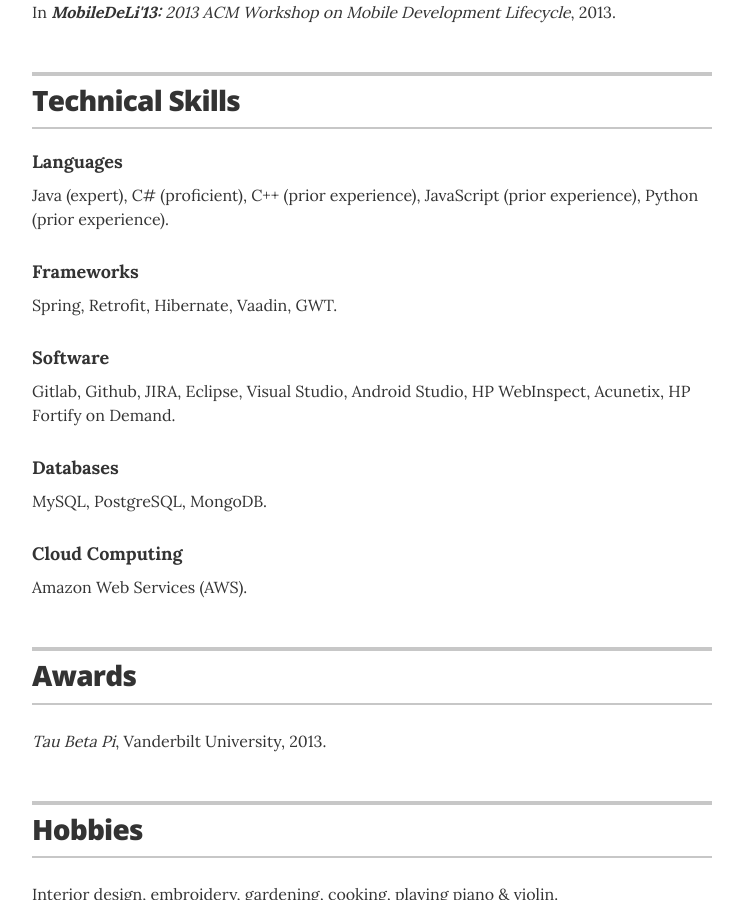
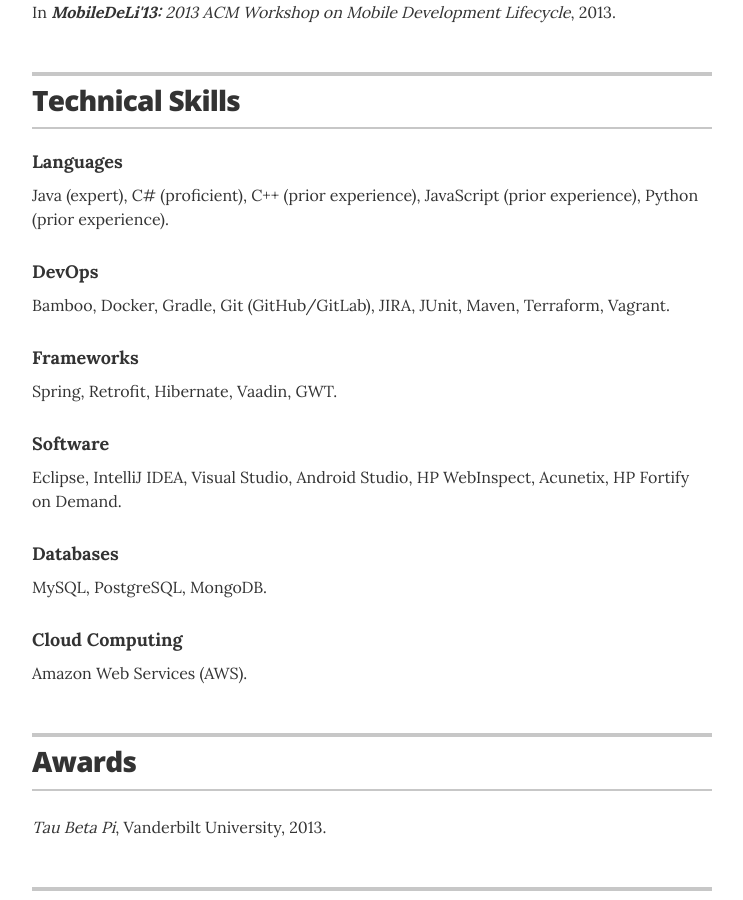
Before and after one commit to Vylegzv/Vylegzv.github.io, a Jekyll site: the page built from index.html, in a window 1280 px wide and 900 px high, scrolled down 2737 px. Shown: the whole window, without its empty margins (268-1011 px from the left). Built offline with Jekyll 4.4.1, drawn with Linux system fonts in a browser that asks for light colours.

Commit message:
devops technical skills update

```diff
--- a/_layouts/resume.html
+++ b/_layouts/resume.html
@@ -239,13 +239,19 @@
         </div>
 
         <div class="resume-item">
+          <h4 class="resume-item-details">DevOps</h4>
+          <p class="resume-item-copy">Bamboo, Docker, Gradle, Git (GitHub/GitLab),
+          JIRA, JUnit, Maven, Terraform, Vagrant.</p>
+        </div>
+
+        <div class="resume-item">
           <h4 class="resume-item-details">Frameworks</h4>
           <p class="resume-item-copy">Spring, Retrofit, Hibernate, Vaadin, GWT.</p>
         </div>
 
         <div class="resume-item">
           <h4 class="resume-item-details">Software</h4>
-          <p class="resume-item-copy">Gitlab, Github, JIRA, Eclipse, Visual Studio,
+          <p class="resume-item-copy">Eclipse, IntelliJ IDEA, Visual Studio,
           Android Studio, HP WebInspect, Acunetix, HP Fortify on Demand.</p>
         </div>
 
```
Also changed, not shown: 1 other file.
